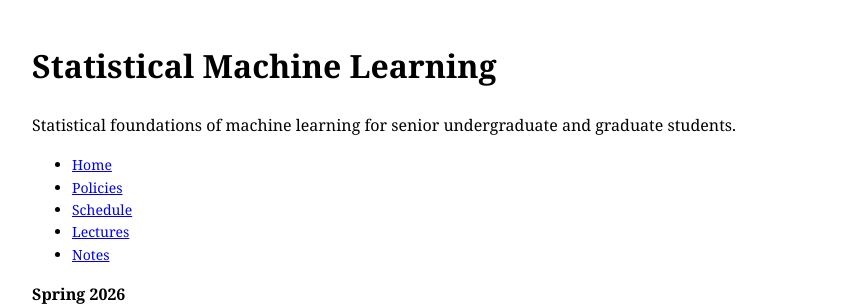
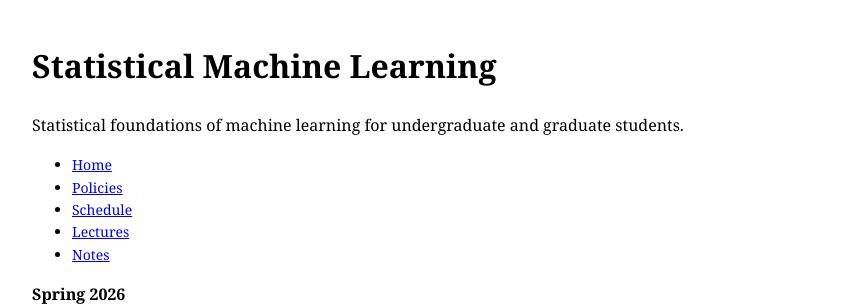
Before and after one commit to MahdiShadrooy/pilot-webpage, a Jekyll site: the page built from index.md, in a window 1280 px wide. Shown: the top 308 px of the page, without its empty margins (208-1071 px from the left). Built offline with Jekyll 4.4.1, drawn with Linux system fonts in a browser that asks for light colours.

Commit message:
Update _config.yml

```diff
--- a/_config.yml
+++ b/_config.yml
@@ -1,5 +1,5 @@
 title: Statistical Machine Learning
-description: Statistical foundations of machine learning for senior undergraduate and graduate students.
+description: Statistical foundations of machine learning for undergraduate and graduate students.
 markdown: kramdown
 highlighter: rouge
 
```
